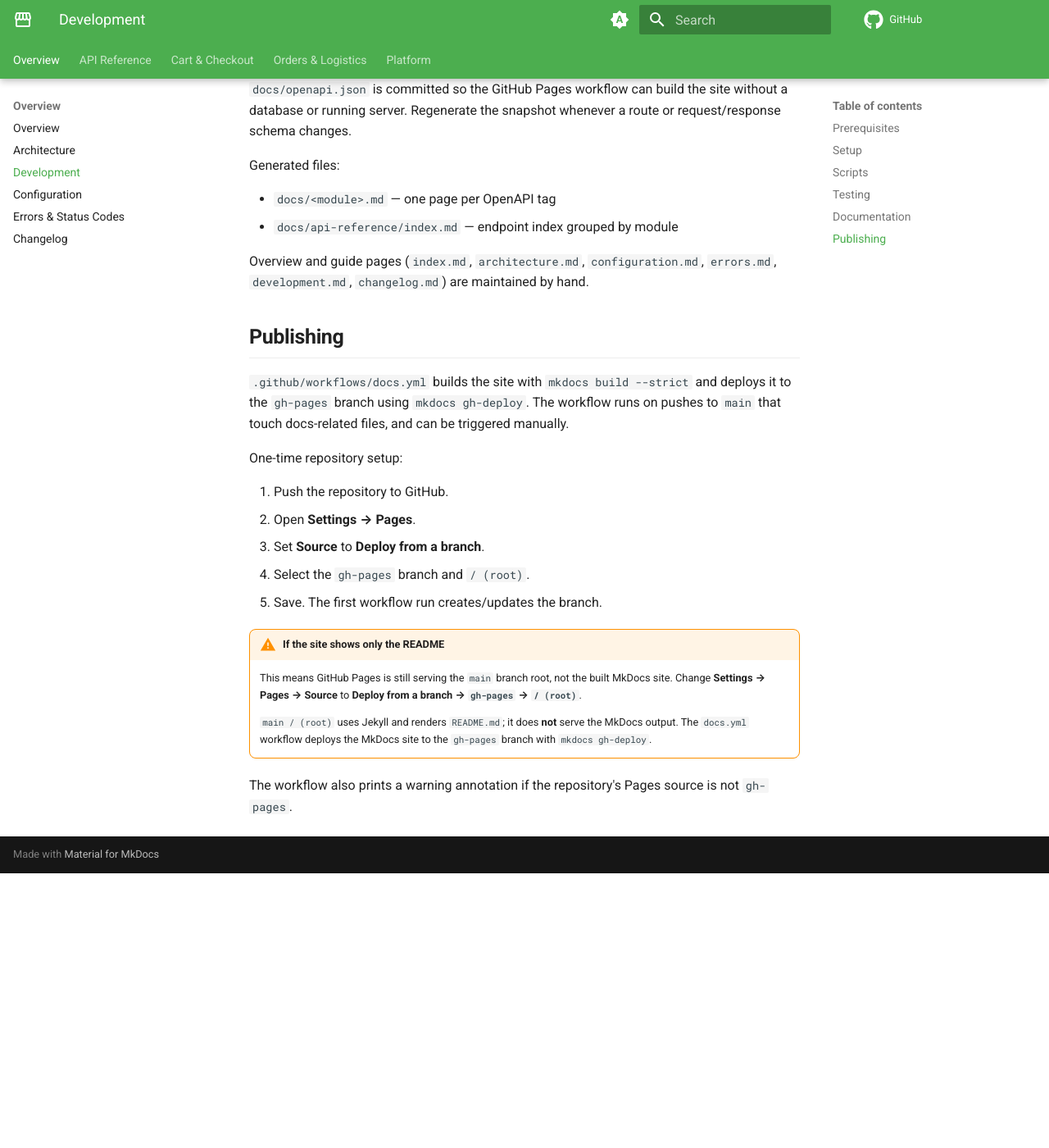
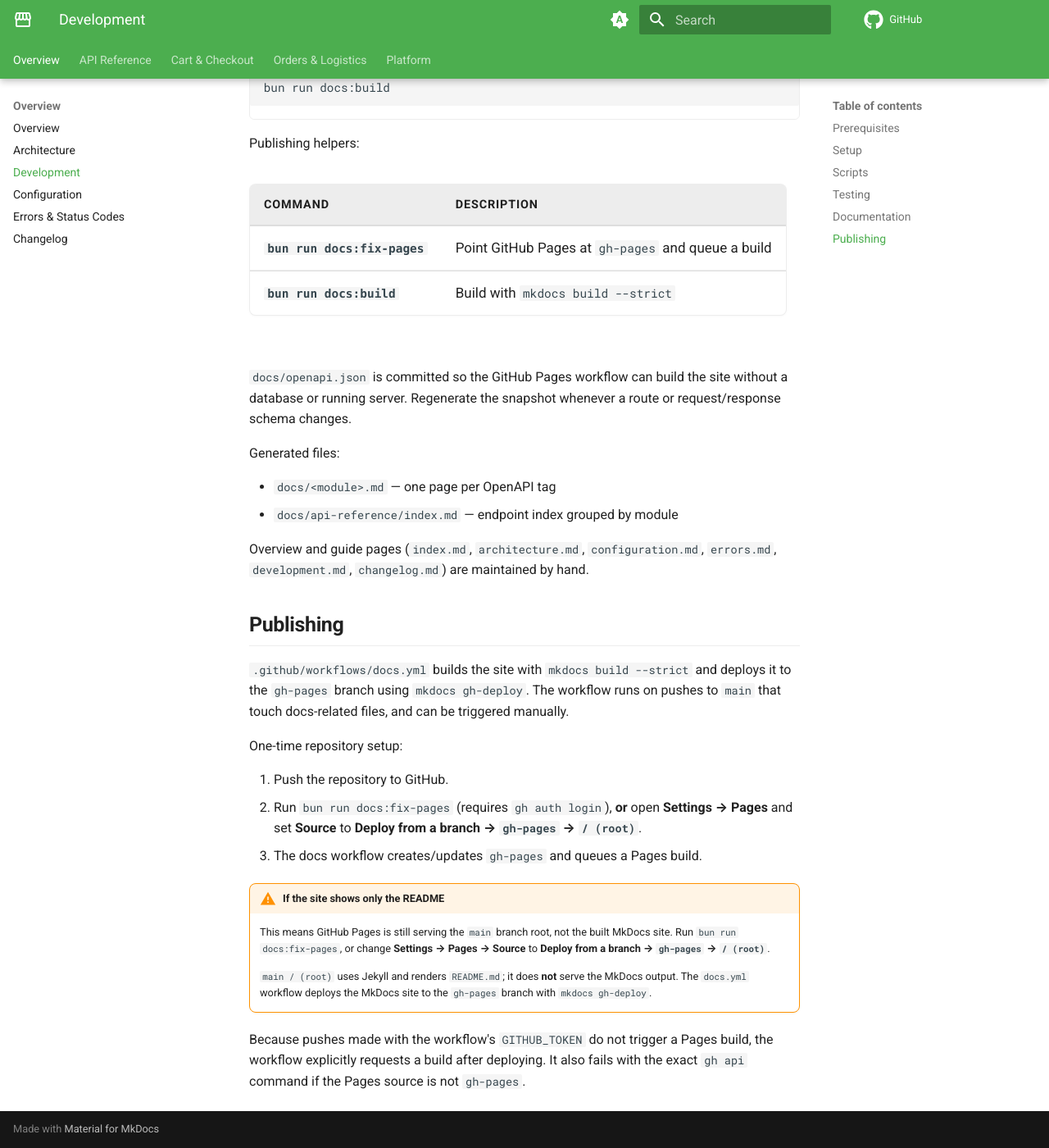
Before and after one commit to piashcse/elysia-ecommerce, an MkDocs documentation site: the page built from docs/development.md, in a window 1280 px wide and 1400 px high, scrolled down 2590 px. Shown: the whole window at 82% size. Built offline with MkDocs 1.6.1 and Material for MkDocs 9.7.7, drawn with Linux system fonts in a browser that asks for light colours; comment, search, counter and statistics services are not loaded; before the commit the page ends 3655 px from its top, so only the background shows below that.

Commit message:
ci(docs): make the MkDocs Pages deployment self-healing
- Fail the docs workflow when GitHub Pages is not serving gh-pages, with
  the exact gh api command to fix it
- Request a Pages build after mkdocs gh-deploy because pushes made with
  GITHUB_TOKEN do not trigger one
- Add scripts/fix-pages-source.sh and the docs:fix-pages script to point
  Pages at gh-pages and queue a build
- Update README and development docs with the one-command fix

````diff
--- a/docs/development.md
+++ b/docs/development.md
@@ -81,7 +81,17 @@ bun run docs:generate
 
 # 3. Preview
 bun run docs:serve
+
+# 4. Build exactly like CI
+bun run docs:build
 ```
+
+Publishing helpers:
+
+| Command | Description |
+|---------|-------------|
+| `bun run docs:fix-pages` | Point GitHub Pages at `gh-pages` and queue a build |
+| `bun run docs:build` | Build with `mkdocs build --strict` |
 
 `docs/openapi.json` is committed so the GitHub Pages workflow can build the
 site without a database or running server. Regenerate the snapshot whenever a
@@ -104,19 +114,21 @@ on pushes to `main` that touch docs-related files, and can be triggered manually
 One-time repository setup:
 
 1. Push the repository to GitHub.
-2. Open **Settings → Pages**.
-3. Set **Source** to **Deploy from a branch**.
-4. Select the `gh-pages` branch and `/ (root)`.
-5. Save. The first workflow run creates/updates the branch.
+2. Run `bun run docs:fix-pages` (requires `gh auth login`), **or** open
+   **Settings → Pages** and set **Source** to **Deploy from a branch →
+   `gh-pages` → `/ (root)`**.
+3. The docs workflow creates/updates `gh-pages` and queues a Pages build.
 
 !!! warning "If the site shows only the README"
     This means GitHub Pages is still serving the `main` branch root, not the
-    built MkDocs site. Change **Settings → Pages → Source** to
+    built MkDocs site. Run `bun run docs:fix-pages`, or change
+    **Settings → Pages → Source** to
     **Deploy from a branch → `gh-pages` → `/ (root)`**.
 
     `main / (root)` uses Jekyll and renders `README.md`; it does **not** serve
     the MkDocs output. The `docs.yml` workflow deploys the MkDocs site to the
     `gh-pages` branch with `mkdocs gh-deploy`.
 
-The workflow also prints a warning annotation if the repository's Pages source
-is not `gh-pages`.
+Because pushes made with the workflow's `GITHUB_TOKEN` do not trigger a Pages
+build, the workflow explicitly requests a build after deploying. It also fails
+with the exact `gh api` command if the Pages source is not `gh-pages`.
--- a/package.json
+++ b/package.json
@@ -18,7 +18,8 @@
     "docs:snapshot": "bun run scripts/snapshot-openapi.ts",
     "docs:generate": "bun run scripts/generate-docs.ts",
     "docs:serve": "mkdocs serve",
-    "docs:build": "mkdocs build --strict"
+    "docs:build": "mkdocs build --strict",
+    "docs:fix-pages": "bash scripts/fix-pages-source.sh"
   },
   "keywords": [
     "elysia",
````
Also changed, not shown: README.md (+11 -7 lines), 2 other files.
